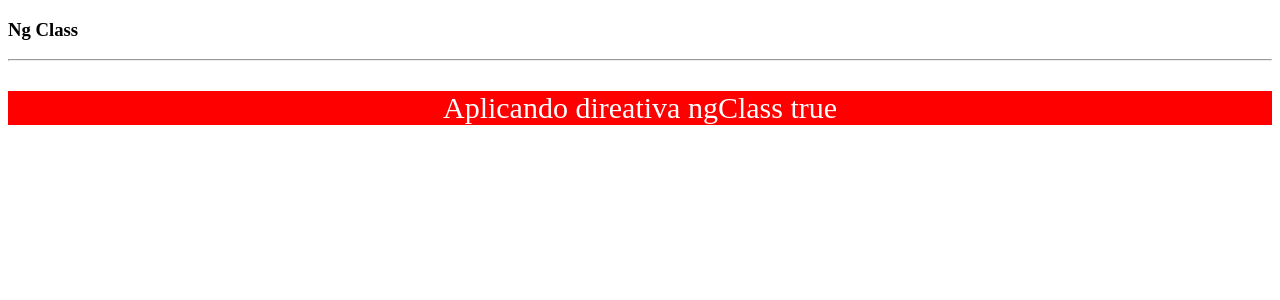
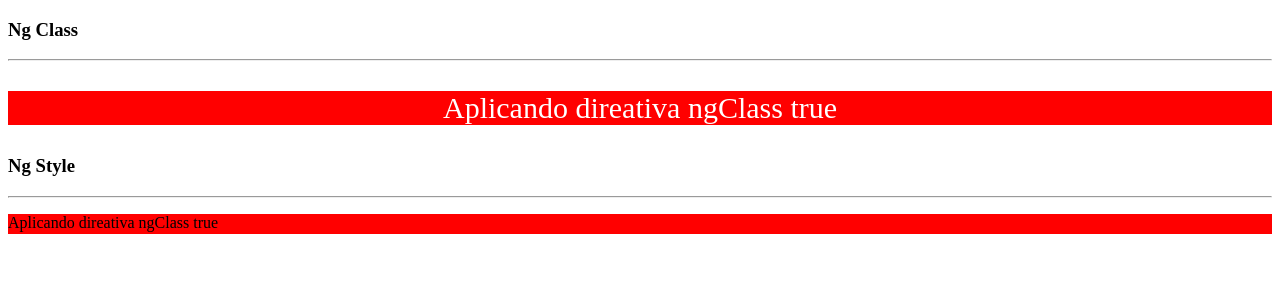
Before and after one commit to Brunocs1991/udemy_angular_basico_avancado, an Angular app in the folder primeiro_app/: page / in a window 1280 px wide. Shown: the top 300 px of the page. Built offline with nearby package versions, Linux system fonts and the light colour scheme.

Commit message:
ng style

```diff
--- a/primeiro_app/src/app/direativas-atributos/direativas-atributos.component.html
+++ b/primeiro_app/src/app/direativas-atributos/direativas-atributos.component.html
@@ -4,3 +4,10 @@
 <p [ngClass]="{ active: valor, disabled: !valor }">
   Aplicando direativa ngClass {{ valor }}
 </p>
+
+<h3>Ng Style</h3>
+<hr />
+
+<p [ngStyle]="{ height: height, background: backgroundColor }">
+  Aplicando direativa ngClass {{ valor }}
+</p>
--- a/primeiro_app/src/app/direativas-atributos/direativas-atributos.component.scss
+++ b/primeiro_app/src/app/direativas-atributos/direativas-atributos.component.scss
@@ -11,3 +11,8 @@
   color: white;
   font-size: 30px;
 }
+
+.backgroudColor{
+  background: firebrick;
+  text-align: center;
+}
--- a/primeiro_app/src/app/direativas-atributos/direativas-atributos.component.ts
+++ b/primeiro_app/src/app/direativas-atributos/direativas-atributos.component.ts
@@ -7,12 +7,22 @@ import { Component, OnInit } from '@angular/core';
 })
 export class DireativasAtributosComponent implements OnInit {
   public valor: boolean = true;
+  public height: string = '20px';
+  public backgroundColor: string = 'red';
 
   constructor() {}
 
   ngOnInit(): void {
     setInterval(() => {
       this.valor = !this.valor;
+
+      if (this.height === '20px') {
+        this.height = '50px';
+        this.backgroundColor = 'blue';
+      } else {
+        this.height = '20px';
+        this.backgroundColor = 'red';
+      }
     }, 2000);
   }
 }
```
